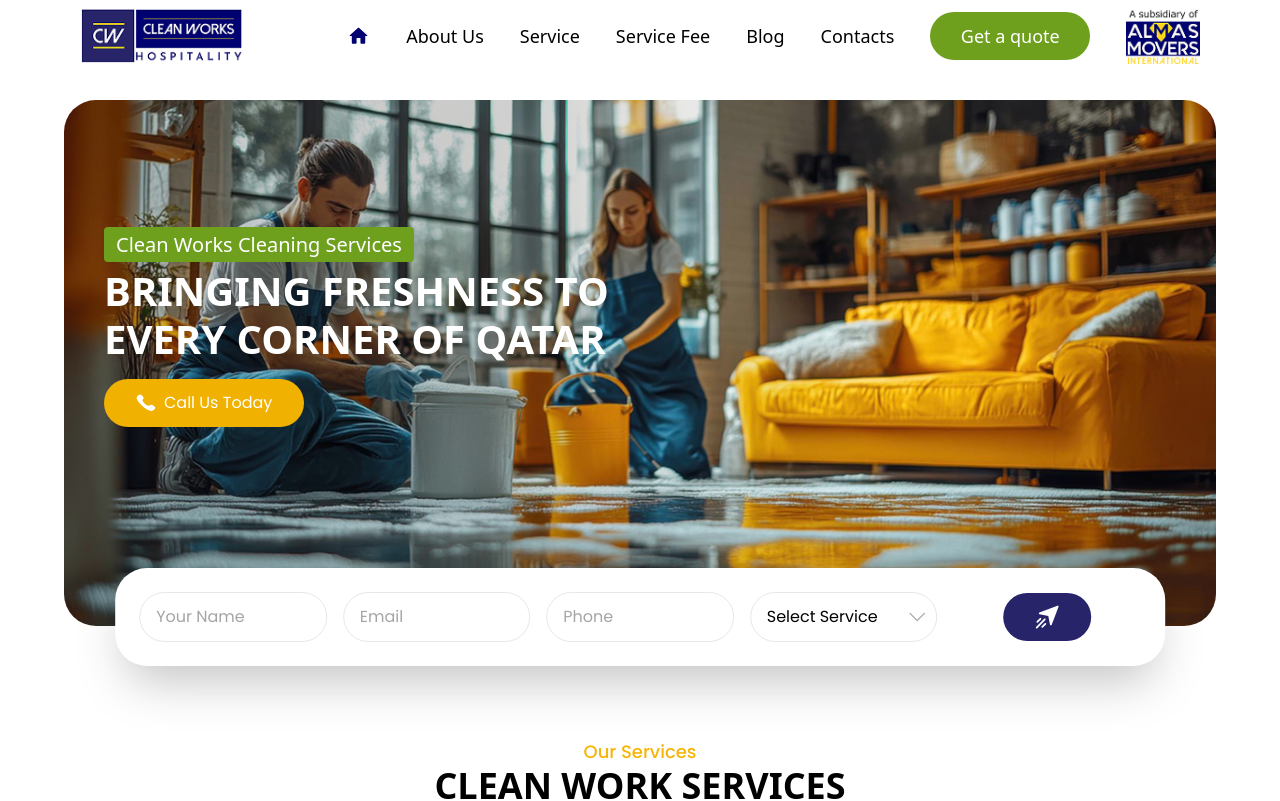
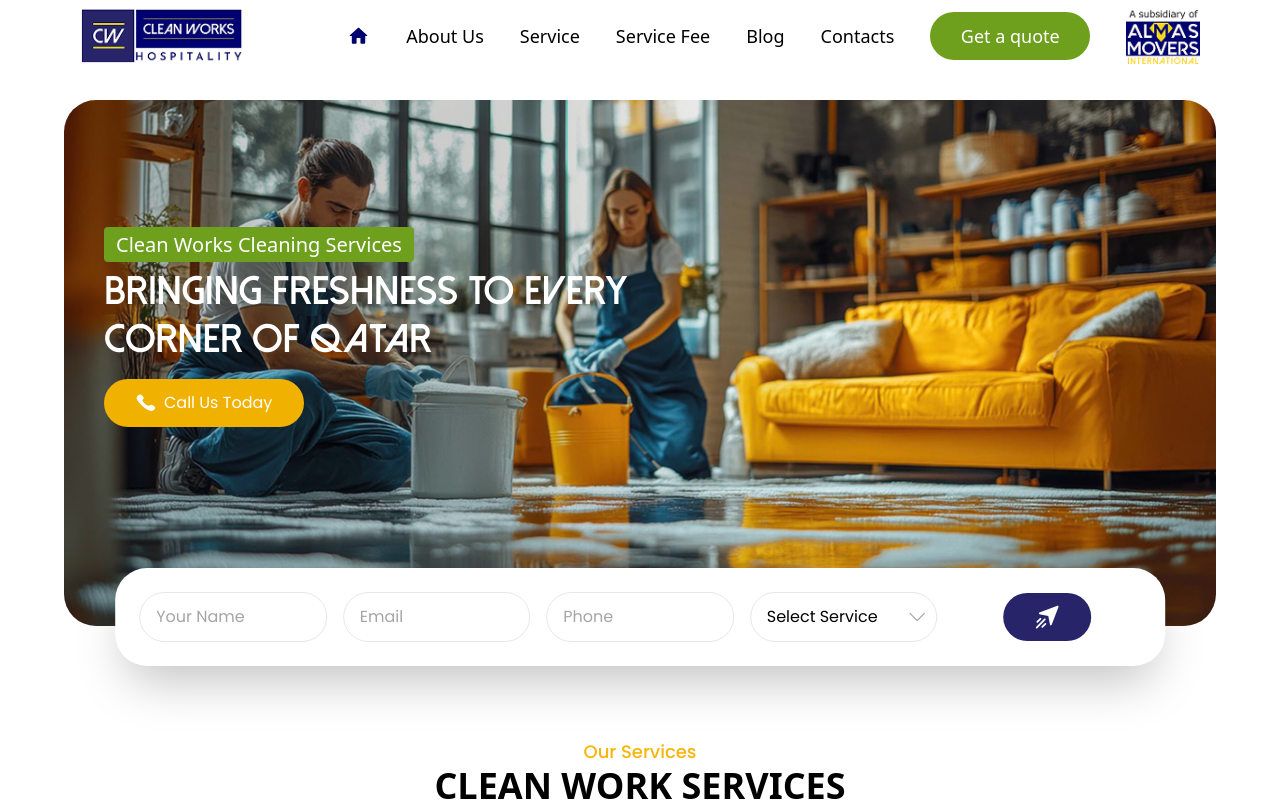
Before and after one commit to marketbytes-devops/cleanworks-website, a React app in the folder frontend/: page / in a window 1280 px wide. Shown: the top 801 px of the page. Built offline with nearby package versions, Linux system fonts and the light colour scheme; the HTML template or start-up script is replaced by a standard one.

Commit message:
Font update

```diff
--- a/frontend/src/index.css
+++ b/frontend/src/index.css
@@ -3,7 +3,7 @@
 
 @font-face {
   font-family: 'Dolce Vita Heavy';
-  src: url('/frontend/public/Fonts/DolceVitaHeavyBold.ttf') format('truetype');
+  src: url('/Fonts/Dolce Vita Heavy Bold.ttf') format('truetype');
   font-weight: 700;
   font-style: normal;
 }
--- a/frontend/src/pages/Home/index.jsx
+++ b/frontend/src/pages/Home/index.jsx
@@ -294,9 +294,10 @@ const Home = () => {
                       <span className="bg-[#6EA01E] px-3 py-1 rounded text-base sm:text-xl">
                         Clean Works Cleaning Services
                       </span>
-                      <h1 className="text-sm sm:text-3xl md:text-[40px] font-semibold mt-2">
-                        BRINGING FRESHNESS TO EVERY CORNER OF QATAR
-                      </h1>
+                      <h1 className="text-sm sm:text-3xl md:text-[40px] font-dolce mt-2">
+  BRINGING FRESHNESS TO EVERY CORNER OF QATAR
+</h1>
+
                       <Button
                         className="sm:mt-4 mt-0 px-6 py-2 sm:px-8 sm:py-3 bg-yellow-500 hover:bg-[#272469]
                                   font-poppins rounded-full flex items-center gap-2"
```
